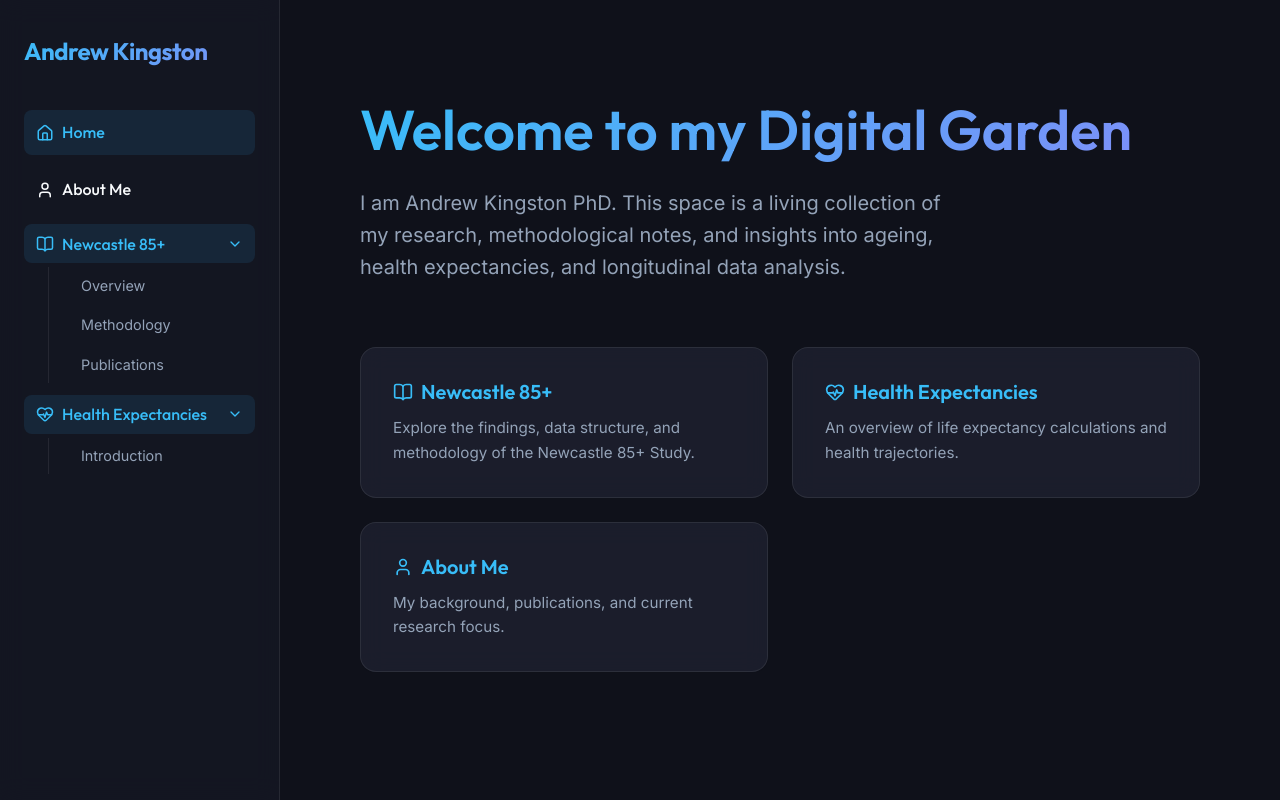
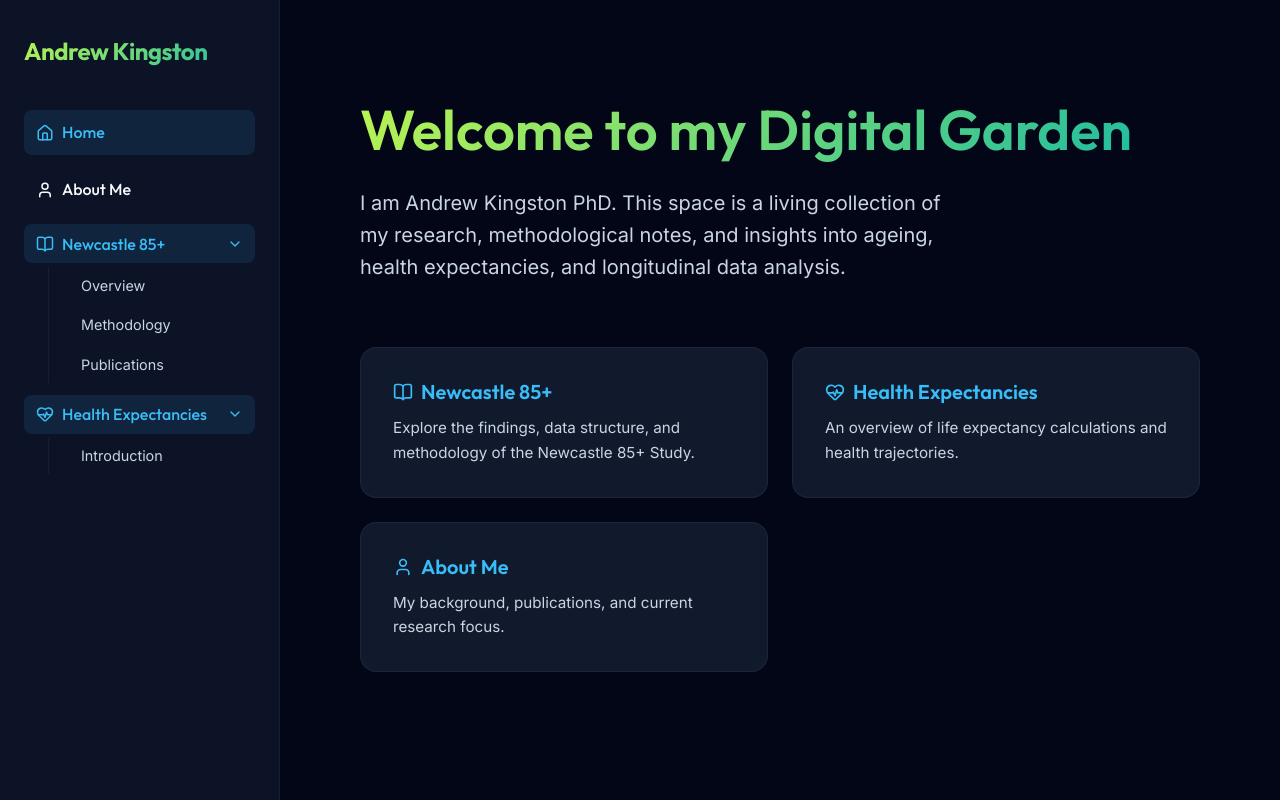
Before and after one commit to akalysis/nuteacher, a Next.js app: page / in a window 1280 px wide. Built offline with nearby package versions, Linux system fonts and the light colour scheme.

Commit message:
style: apply akalysis.co.uk color palette

```diff
--- a/src/app/globals.css
+++ b/src/app/globals.css
@@ -1,20 +1,23 @@
 @import url('https://fonts.googleapis.com/css2?family=Outfit:wght@300;400;500;600;700&family=Inter:wght@400;500;600&display=swap');
 
 :root {
-  --bg-main: #0f111a;
-  --bg-sidebar: rgba(22, 25, 37, 0.7);
-  --bg-card: rgba(30, 33, 48, 0.8);
+  --bg-main: #020617;
+  --bg-sidebar: rgba(15, 23, 43, 0.8);
+  --bg-card: rgba(29, 41, 61, 0.6);
   --text-primary: #f8fafc;
-  --text-secondary: #94a3b8;
-  --text-muted: #64748b;
+  --text-secondary: #cad5e2;
+  --text-muted: #62748e;
 
   --accent-cyan: #38bdf8;
-  --accent-indigo: #818cf8;
-  --accent-gradient: linear-gradient(135deg, var(--accent-cyan), var(--accent-indigo));
+  --accent-lime: #bbf451;
+  --accent-teal: #14b8a6;
+  --accent-coral: #ff6568;
 
-  --border-light: rgba(255, 255, 255, 0.08);
+  --accent-gradient: linear-gradient(135deg, var(--accent-lime), var(--accent-teal));
+
+  --border-light: rgba(255, 255, 255, 0.05);
   --glass-shadow: 0 8px 32px 0 rgba(0, 0, 0, 0.37);
-  --glass-backdrop: blur(12px);
+  --glass-backdrop: blur(16px);
 
   --font-display: 'Outfit', sans-serif;
   --font-body: 'Inter', sans-serif;
```
